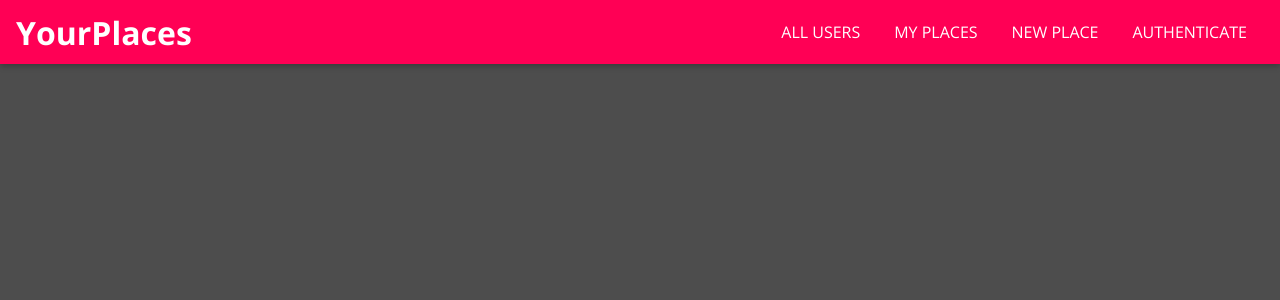
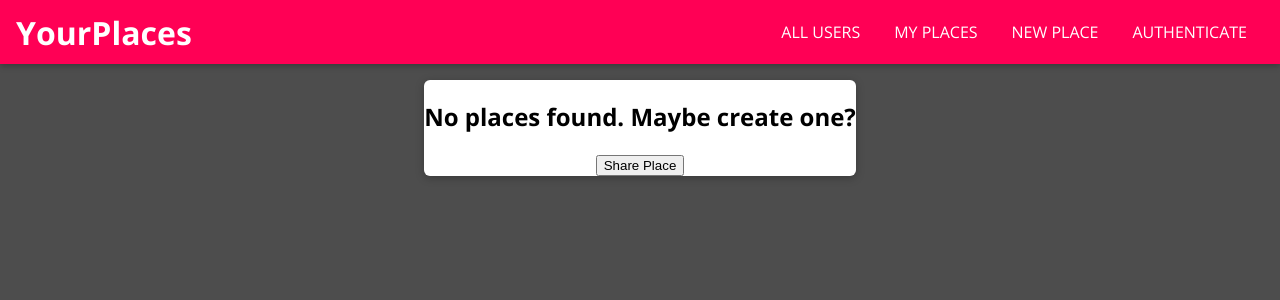
Before and after one commit to FedericoPiazzolla/react-places, a React (Vite) app: page /1/places in a window 1280 px wide. Shown: the top 300 px of the page. Built offline with nearby package versions, Linux system fonts and the light colour scheme.

Commit message:
add: UserPlaces components with useParams for id of creator and user

```diff
--- a/src/App.jsx
+++ b/src/App.jsx
@@ -3,6 +3,7 @@ import { BrowserRouter as Router, Routes, Route } from "react-router-dom";
 
 import Users from "./user/pages/Users";
 import NewPlace from "./places/pages/NewPlace";
+import UserPlaces from "./places/pages/UserPlaces";
 import MainNavigation from "./shared/components/Navigation/MainNavigation";
 
 const App = () => {
@@ -14,6 +15,7 @@ const App = () => {
         <Routes>
           <Route path="/" end element={<Users />} />
           <Route path="/places/new" end element={<NewPlace />} />
+          <Route path="/:userId/places" end element={<UserPlaces />} />
         </Routes>
       </main>
     </Router>
--- a/src/places/components/PlaceItem.jsx
+++ b/src/places/components/PlaceItem.jsx
@@ -13,14 +13,14 @@ const PlaceItem = (props) => {
 
         <div className="place-item__info">
           <h2>{props.title}</h2>
-          <h3>{}props.address</h3>
+          <h3>{props.address}</h3>
           <p>{props.description}</p>
         </div>
 
         <div className="place-item__actions">
           <button>VIEW ON MAP</button>
           <button>EDIT</button>
-          <BUtton>DELETE</BUtton>
+          <button>DELETE</button>
         </div>
       </Card>
     </li>
--- a/src/places/pages/UserPlaces.jsx
+++ b/src/places/pages/UserPlaces.jsx
@@ -1,9 +1,42 @@
-import React from 'react'
+import React from "react";
+import { useParams } from "react-router-dom";
+
+import PlaceList from "../components/PlaceList";
+
+const DUMMY_PLACES = [
+  {
+    id: "p1",
+    title: "Empire State Building",
+    description: "One of the most famous sky scrapers of the world!",
+    imageUrl:
+      "https://upload.wikimedia.org/wikipedia/commons/c/c7/Empire_State_Building_from_the_Top_of_the_Rock.jpg",
+    address: "20 W 34th St., New York, NY 10001, Stati Uniti",
+    location: {
+      lat: 40.7484112,
+      lng: -74.0680653,
+    },
+    creator: "u1",
+  },
+  {
+    id: "p2",
+    title: "Empire State Building",
+    description: "One of the most famous sky scrapers of the world!",
+    imageUrl:
+      "https://upload.wikimedia.org/wikipedia/commons/c/c7/Empire_State_Building_from_the_Top_of_the_Rock.jpg",
+    address: "20 W 34th St., New York, NY 10001, Stati Uniti",
+    location: {
+      lat: 40.7484112,
+      lng: -74.0680653,
+    },
+    creator: "u2",
+  },
+];
 
 const UserPlaces = () => {
-  return (
-    <div>UserPlaces</div>
-  )
-}
+  const userId = useParams().userId;
 
-export default UserPlaces
+  const loadedParams = DUMMY_PLACES.filter(place => place.creator === userId)
+  return <PlaceList items={loadedParams} />;
+};
+
+export default UserPlaces;
```
